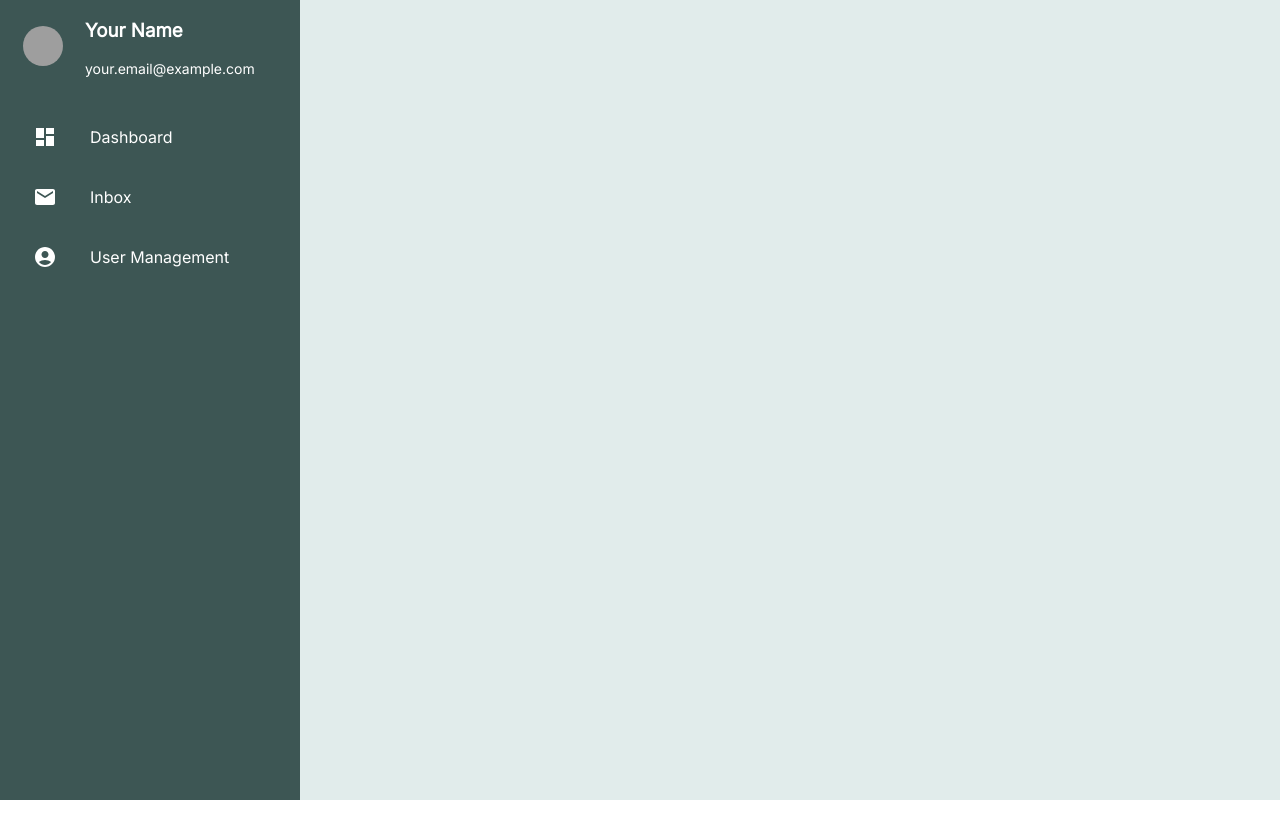
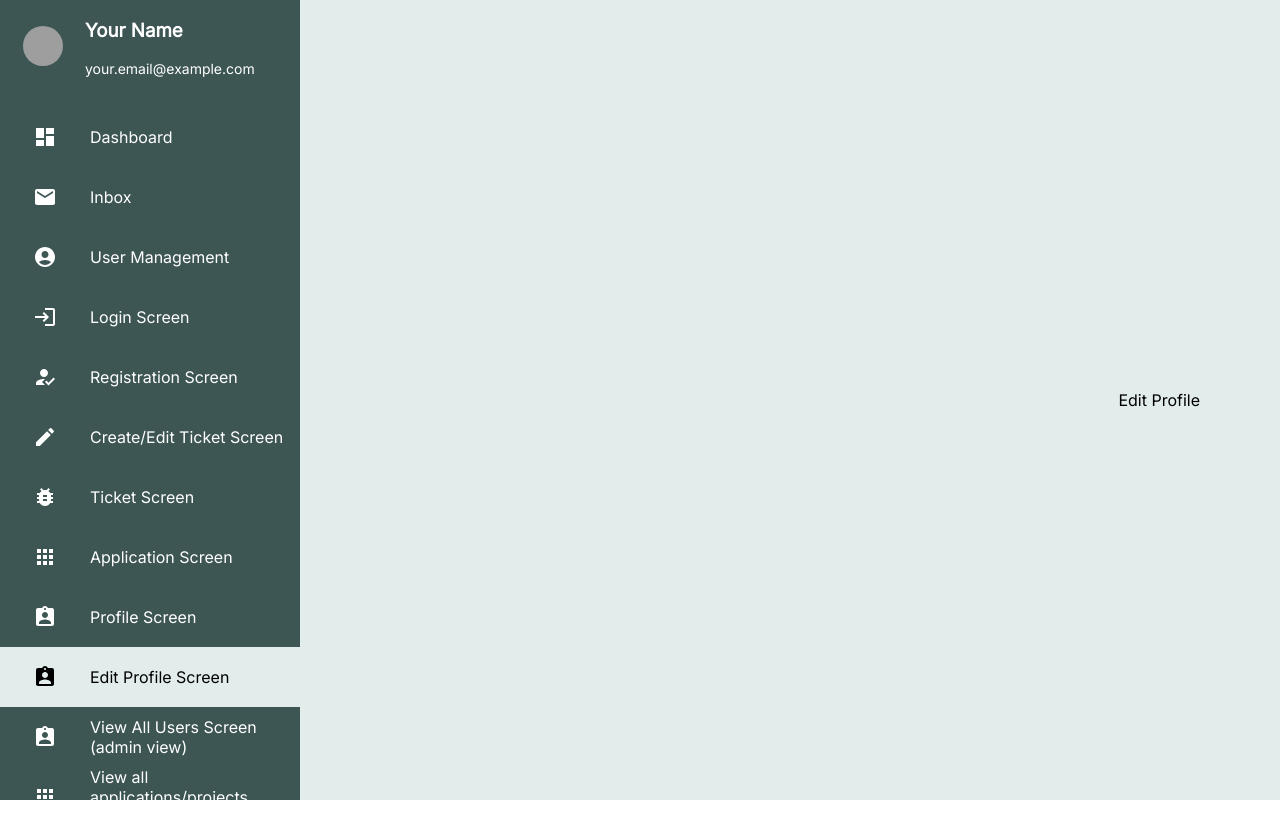
Before and after one commit to itsjustxtian/reactjs, a React (Create React App) app: page /edit-profile in a window 1280 px wide. Shown: the top 838 px of the page. Before the commit the page ends 800 px from the top, so only its background shows below. Built offline with nearby package versions, Linux system fonts and the light colour scheme; grey boxes are pictures that could not be loaded.

Commit message:
Updated Routes and SidebarData.js

```diff
--- a/src/App.js
+++ b/src/App.js
@@ -11,7 +11,14 @@ import Inbox from './components/inbox'
 import Dashboard from './components/Dashboard'
 import Usermanagement from './components/usermanagement'
 import Viewapplications from './components/ViewApplications'
-import { Auth } from './components/auth/auth';
+import Viewticket from './components/ViewTicket'
+import Viewprofile from './components/UserMng/ViewProfile'
+import Editprofile from './components/UserMng/EditProfile'
+import Viewallusers from './components/UserMng/ViewAllUsers'
+import Settings from './components/Settings'
+import { Auth } from './components/auth/auth'
+import ViewApplications from './components/ViewApplications'
+
 
 function App() {
   return (
@@ -23,6 +30,20 @@ function App() {
           <Route path='/dashboard' element={<Dashboard/>}/>
           <Route path='/inbox' element={<Inbox/>}/>
           <Route path='/usermanagement' element={<Usermanagement/>}/>
+          <Route path='/loginscreen' element={<SignIn/>}/>
+          <Route path='/registration' element={<SignIn/>}/>
+          <Route path='/create-edit' element={<Dashboard/>}/>
+          <Route path='/showticket' element={<Viewticket/>}/>
+          <Route path='/applications' element={<Viewapplications/>}/>
+          <Route path='/profile' element={<Viewprofile/>}/>
+          <Route path='/edit-profile' element={<Editprofile/>}/>
+          <Route path='/view-all-users' element={<Viewallusers/>}/>
+          <Route path='/view-all-applications' element={<Viewapplications/>}/>
+          <Route path='/settings' element={<Settings/>}/>
+          <Route path='/add-applications' element={<ViewApplications/>}/>
+
+
+
         </Routes>
         </div>
 
--- /dev/null
+++ b/src/components/Settings.jsx
@@ -0,0 +1,10 @@
+import React from 'react'
+
+const Settings = () => {
+  return (
+    <div>
+    </div>
+  )
+}
+
+export default Settings
--- a/src/components/SidebarData.js
+++ b/src/components/SidebarData.js
@@ -2,6 +2,14 @@ import React from 'react'
 import DashboardIcon from '@mui/icons-material/Dashboard';
 import MailIcon from '@mui/icons-material/Mail';
 import AccountCircleIcon from '@mui/icons-material/AccountCircle';
+import LoginIcon from '@mui/icons-material/Login';
+import HowToRegIcon from '@mui/icons-material/HowToReg';
+import EditIcon from '@mui/icons-material/Edit';
+import BugReportIcon from '@mui/icons-material/BugReport';
+import AppsIcon from '@mui/icons-material/Apps';
+import AssignmentIndIcon from '@mui/icons-material/AssignmentInd';
+import SettingsIcon from '@mui/icons-material/Settings';
+import AddBoxIcon from '@mui/icons-material/AddBox';
 
 export const SidebarData = [
     {
@@ -19,4 +27,59 @@ export const SidebarData = [
         icon: <AccountCircleIcon />,
         link: "/usermanagement"
     },
+    {
+        title: "Login Screen",
+        icon: <LoginIcon />,
+        link: "/loginscreen"
+    },
+    {
+        title: "Registration Screen",
+        icon: <HowToRegIcon />,
+        link: "/registration"
+    },
+    {
+        title: "Create/Edit Ticket Screen",
+        icon: <EditIcon />,
+        link: "/create-edit"
+    },
+    {
+        title: "Ticket Screen",
+        icon: <BugReportIcon />,
+        link: "/showticket"
+    },
+    {
+        title: "Application Screen",
+        icon: <AppsIcon />,
+        link: "/applications"
+    },
+    {
+        title: "Profile Screen",
+        icon: <AssignmentIndIcon />,
+        link: "/profile"
+    },
+    {
+        title: "Edit Profile Screen",
+        icon: <AssignmentIndIcon />,
+        link: "/edit-profile"
+    },
+    {
+        title: "View All Users Screen (admin view)",
+        icon: <AssignmentIndIcon />,
+        link: "/view-all-users"
+    },
+    {
+        title: "View all applications/projects screen ",
+        icon: <AppsIcon />,
+        link: "/view-all-applications"
+    },
+    {
+        title: "Settings screen ",
+        icon: <SettingsIcon />,
+        link: "/settings"
+    },
+    {
+        title: "Add Applications screen ",
+        icon: <AddBoxIcon />,
+        link: "/add-applications"
+    },
 ]
--- a/src/components/UserMng/EditProfile.jsx
+++ b/src/components/UserMng/EditProfile.jsx
@@ -0,0 +1,11 @@
+import React from 'react'
+
+const EditProfile = () => {
+  return (
+    <div>
+      Edit Profile
+    </div>
+  )
+}
+
+export default EditProfile
```
